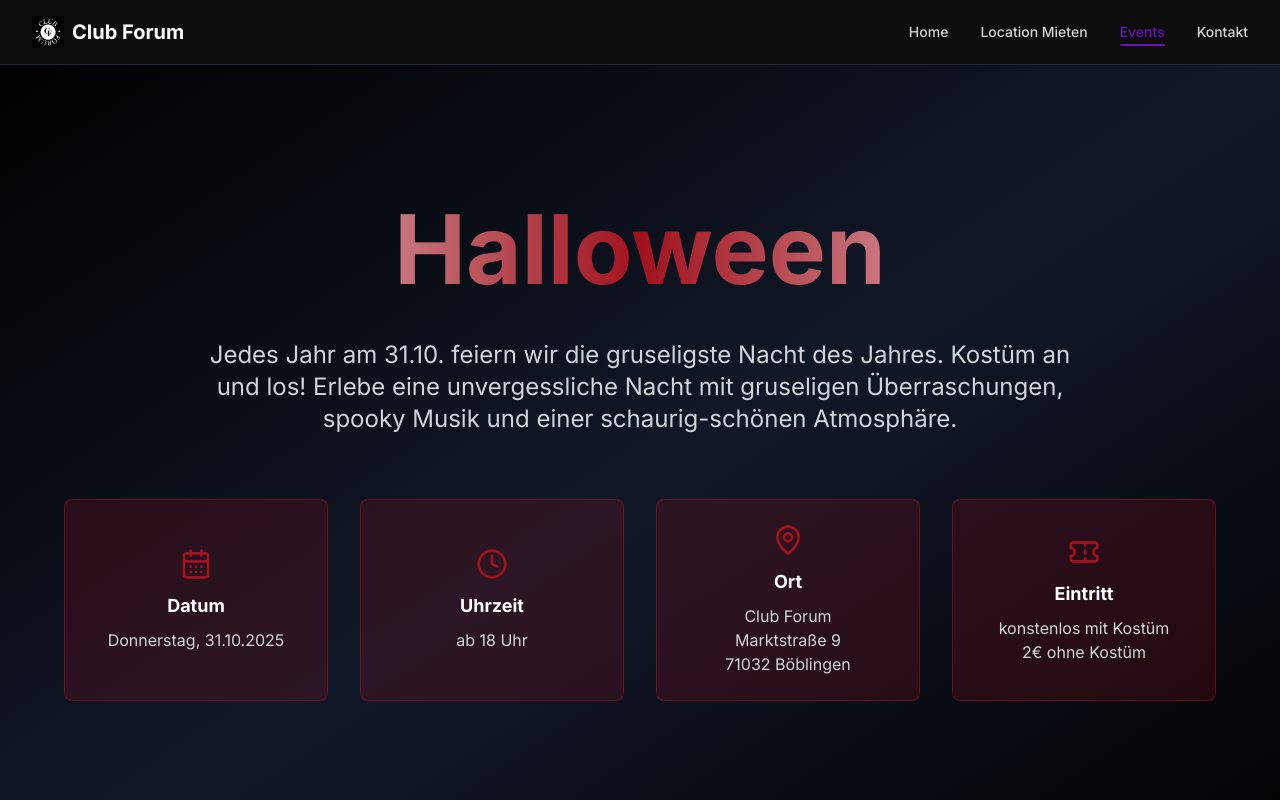
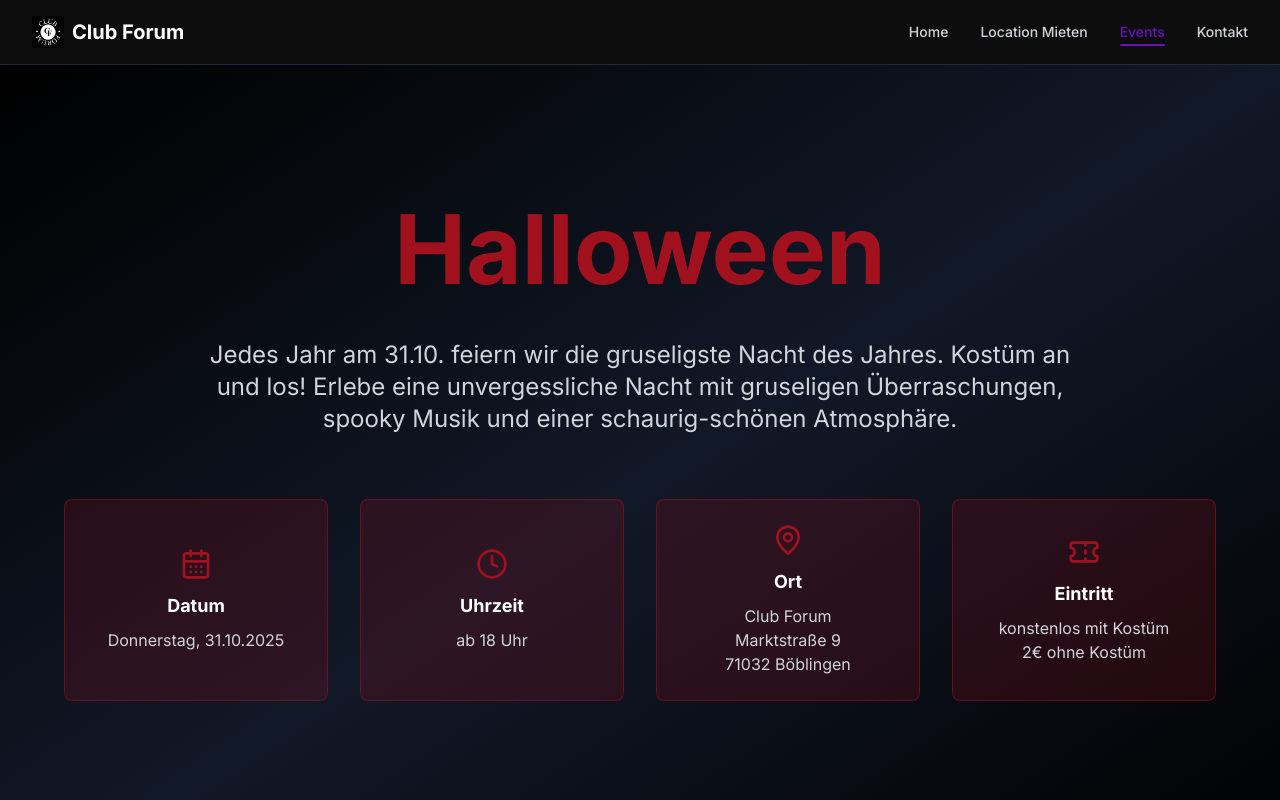
Before and after one commit to MichaelBergdolt/ClubForumWebsite, a React (Vite) app: page /events in a window 1280 px wide. Shown: the top 800 px of the page. Built offline with nearby package versions, Linux system fonts and the light colour scheme.

Commit message:
Adjust gradient on next event title

```diff
--- a/src/pages/Events.tsx
+++ b/src/pages/Events.tsx
@@ -97,10 +97,10 @@ const Events = () => {
               <h1
                 className="text-6xl md:text-8xl font-bold mb-8 bg-gradient-to-r bg-clip-text text-transparent leading-tight"
                 style={eventAccentColor ? {
-                  backgroundImage: `linear-gradient(to right, white, hsl(var(--event-primary)), white)`,
+                  backgroundImage: `linear-gradient(to right, rgba(255,255,255,0.8) 0%, hsl(var(--event-primary)) 25%, hsl(var(--event-primary)) 75%, rgba(255,255,255,0.8) 100%)`,
                   lineHeight: "1.2", // Erhöht die Zeilenhöhe, damit Buchstaben wie "y" nicht abgeschnitten werden
                 } : {
-                  backgroundImage: `linear-gradient(to right, white, hsl(var(--accent-primary)), white)`,
+                  backgroundImage: `linear-gradient(to right, rgba(255,255,255,0.8) 0%, hsl(var(--accent-primary)) 25%, hsl(var(--accent-primary)) 75%, rgba(255,255,255,0.8) 100%)`,
                   lineHeight: "1.2",
                 }}
               >
```
